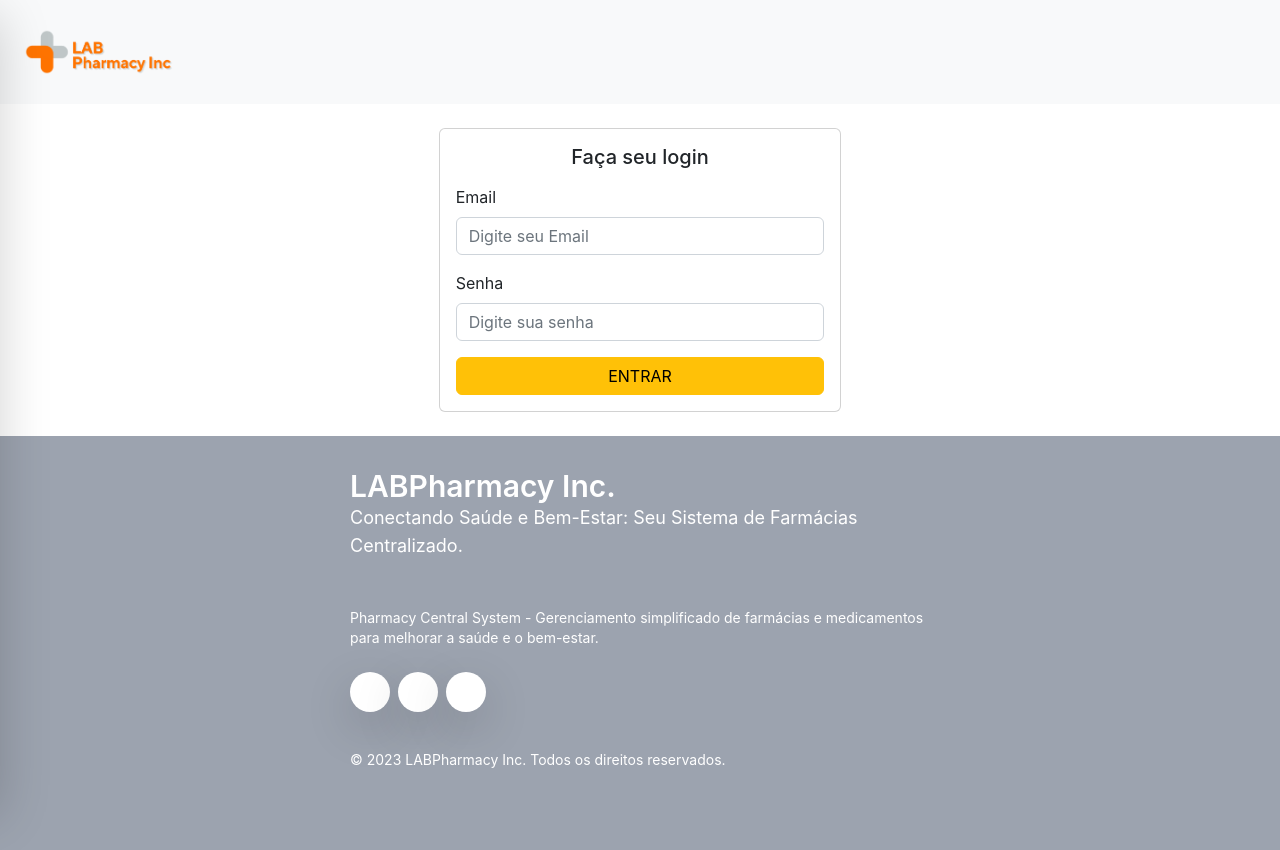
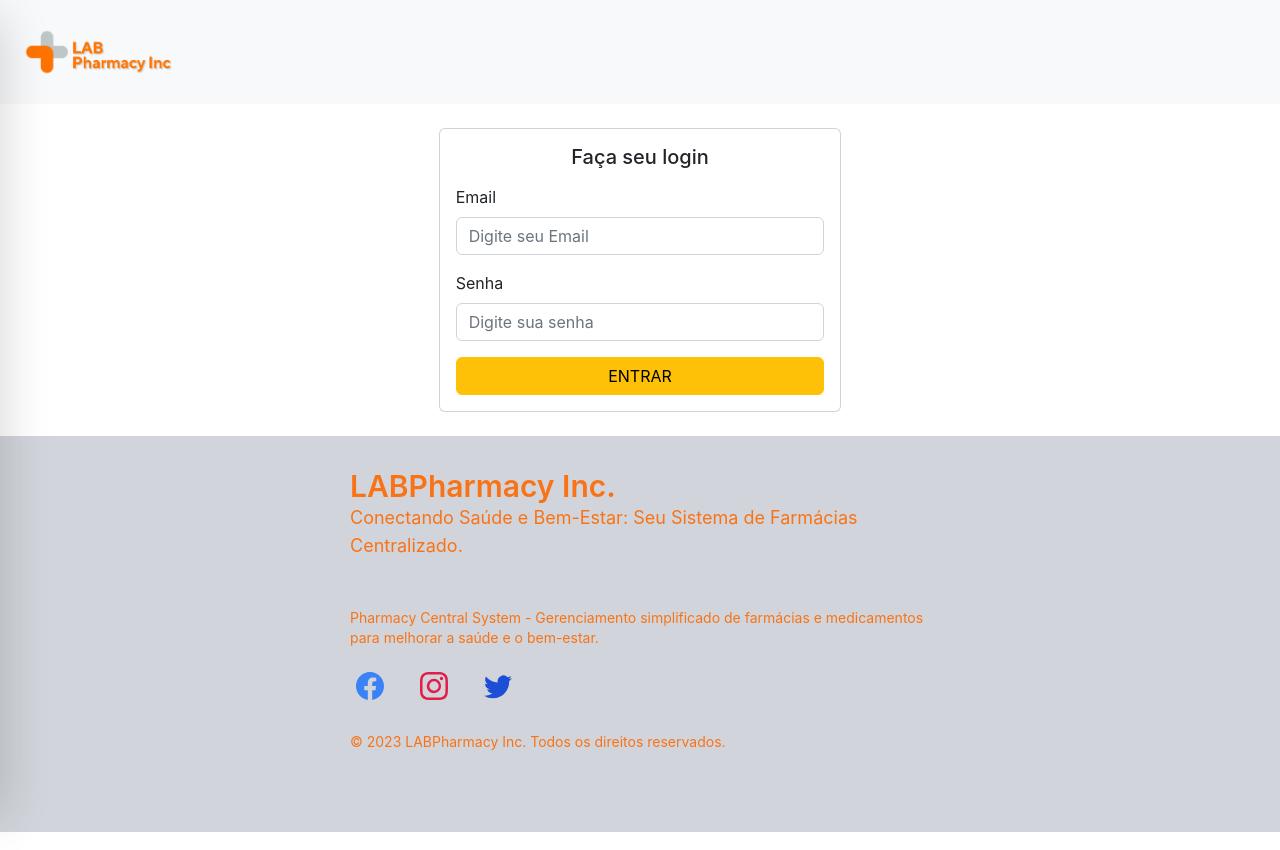
Before and after one commit to fhoinaski/gestaoFarmaciasEstoques, a React (Vite) app: page / in a window 1280 px wide. Built offline with nearby package versions, Linux system fonts and the light colour scheme.

Commit message:
adição de icones no footer e melhorias na estilização

```diff
--- a/src/components/header_e_footer/Footer.jsx
+++ b/src/components/header_e_footer/Footer.jsx
@@ -1,8 +1,9 @@
 import React from 'react';
+import {BsFacebook, BsInstagram, BsTwitter} from 'react-icons/bs';
 
 const Footer = () => {
   return (
-    <footer className="bg-gray-400 text-white py-8">
+    <footer className="bg-gray-300 text-orange-500 py-8">
       <div className="container mx-auto flex flex-wrap justify-center">
         <div className="w-full lg:w-6/12 px-4">
           <h4 className="text-3xl font-semibold">LABPharmacy Inc.</h4>
@@ -10,25 +11,10 @@ const Footer = () => {
           Conectando Saúde e Bem-Estar: Seu Sistema de Farmácias Centralizado.
           </h5>
           <h6 className='text-sm mt-5'>Pharmacy Central System - Gerenciamento simplificado de farmácias e medicamentos para melhorar a saúde e o bem-estar.</h6>
-          <div className="mt-6">
-            <button
-              className="bg-white text-gray-800 shadow-lg font-normal h-10 w-10 items-center justify-center align-center rounded-full outline-none focus:outline-none mr-2"
-              type="button"
-            >
-              <i className="fab fa-twitter"></i>
-            </button>
-            <button
-              className="bg-white text-gray-800 shadow-lg font-normal h-10 w-10 items-center justify-center align-center rounded-full outline-none focus:outline-none mr-2"
-              type="button"
-            >
-              <i className="fab fa-facebook-square"></i>
-            </button>
-            <button
-              className="bg-white text-gray-800 shadow-lg font-normal h-10 w-10 items-center justify-center align-center rounded-full outline-none focus:outline-none mr-2"
-              type="button"
-            >
-              <i className="fab fa-instagram"></i>
-            </button>
+          <div className="mt-6 flex gap-4">
+          <BsFacebook className='text-blue-500 w-10 h-7 cursor-pointer'/>
+          <BsInstagram className='text-rose-600 w-10 cursor-pointer h-7'/>
+          <BsTwitter className='text-blue-700 w-10 cursor-pointer h-7'/>
           </div>
         </div>
       </div>
```
